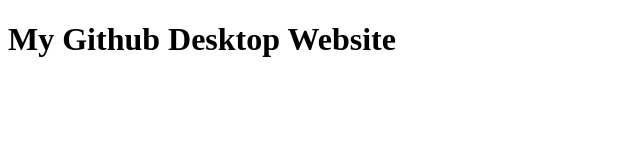
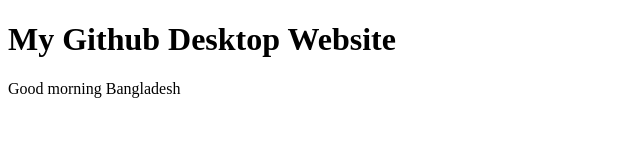
Before and after one commit to MohamedSibgatullah/My-second-website, a plain HTML site: page index.html in a window 1280 px wide. Shown: the whole page, without its empty margins (0-640 px from the left). Drawn offline with Linux system fonts and the light colour scheme.

Commit message:
second changes

```diff
--- a/index.html
+++ b/index.html
@@ -7,6 +7,7 @@
     <title>Document</title>
 </head>
 <h1>My Github Desktop Website</h1>
+    <div>Good morning Bangladesh</div>
 <body>
 
 </body>
```
